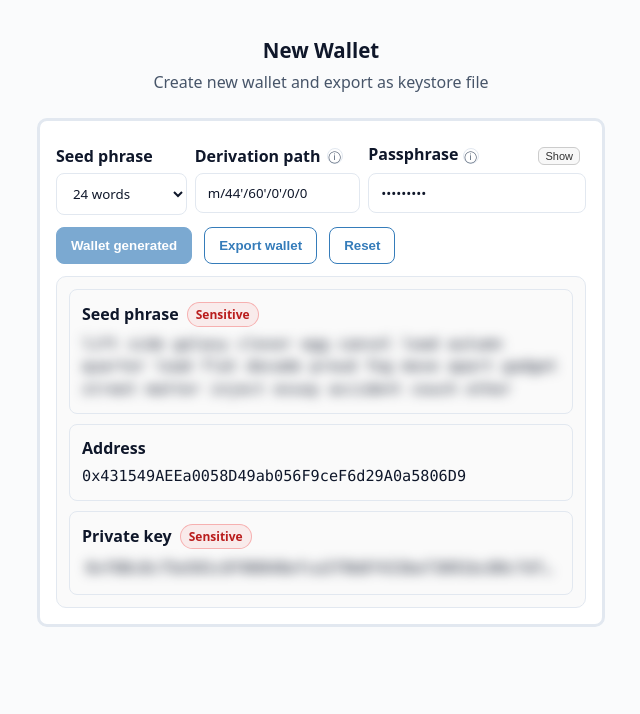
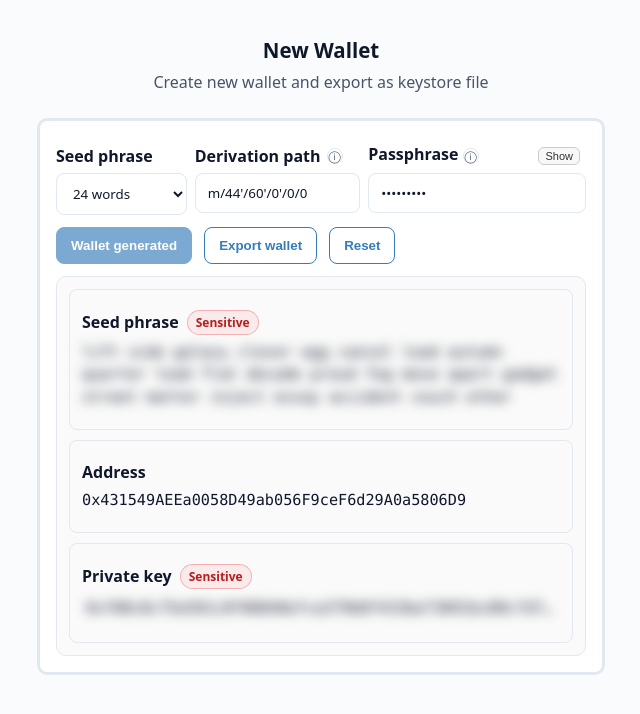
Before and after one commit to chahatmandviwala-alt/Metastream, an Electron app: page public/tabs/new-wallet.html in a window 1200 px wide. Both pictures are taken after typing "Sample123" into the empty fields and a click on the button "Generate wallet". Shown: the whole page, without its empty margins (279-919 px from the left). Drawn offline with Linux system fonts and the light colour scheme.

Commit message:
Update new-wallet.html

```diff
--- a/public/tabs/new-wallet.html
+++ b/public/tabs/new-wallet.html
@@ -154,7 +154,7 @@
   gap: 10px;
   align-items: flex-start;
   justify-content: flex-start; /* not space-between */
-  padding: 12px 12px;
+  padding: 20px 12px;
   padding-right: 12px; /* reserve visual space so text doesn't sit under buttons */
   border: 1px solid var(--border);
   border-radius: 8px;
```
